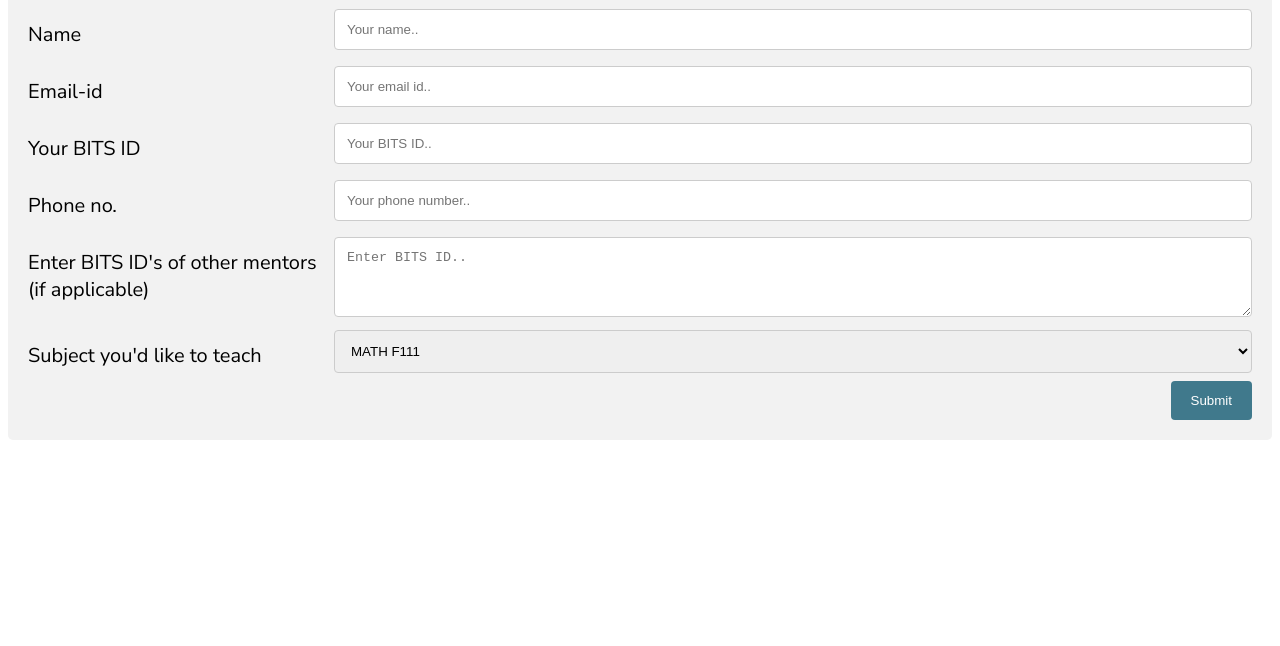
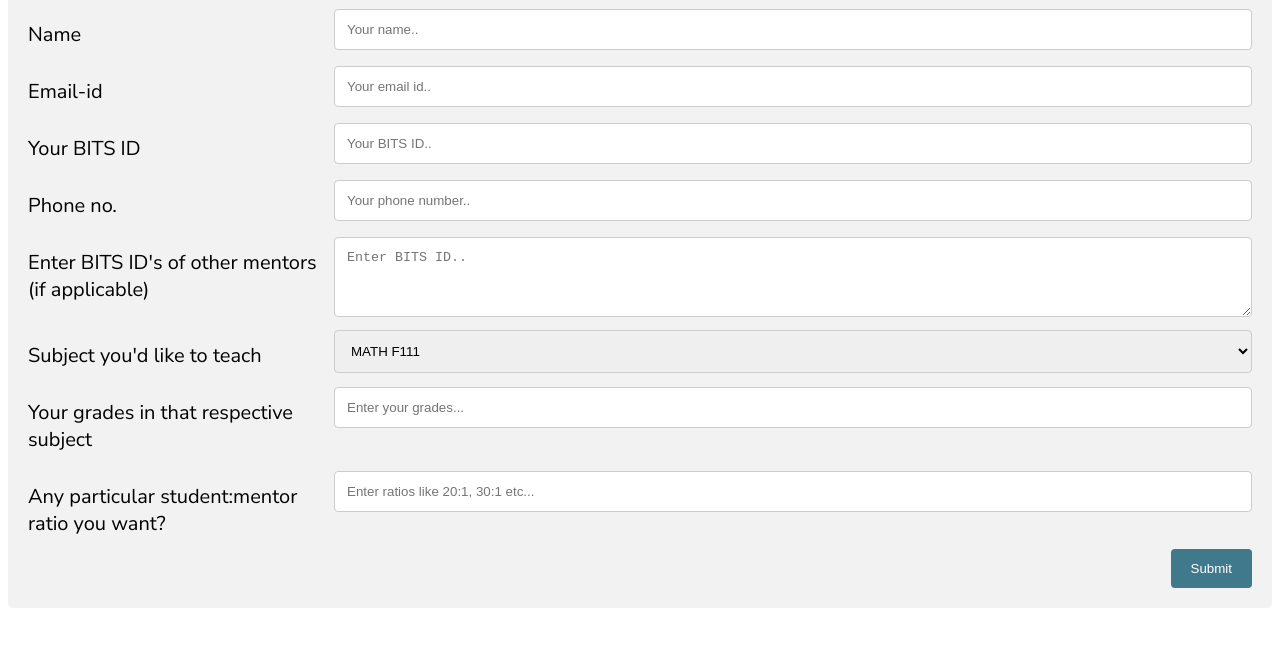
Before and after one commit to hazard4king/AAPMentorForm, a plain HTML site: page form.html in a window 1280 px wide. Shown: the part 116-762 px from the top of the page. Drawn offline with Linux system fonts and the light colour scheme.

Commit message:
Update form.html

```diff
--- a/form.html
+++ b/form.html
@@ -69,7 +69,22 @@
           </select>
         </div>
       </div>
-
+      <div class="row">
+        <div class="col-25">
+          <label for="grade">Your grades in that respective subject</label>
+        </div>
+        <div class="col-75">
+          <input type="text" id="gradesID" name="grades" placeholder="Enter your grades...">
+        </div>
+      </div>
+      <div class="row">
+      <div class="col-25">
+        <label for="ratio">Any particular student:mentor ratio you want?</label>
+      </div>
+      <div class="col-75">
+        <input type="text" id="ratioID" name="ratio" placeholder="Enter ratios like 20:1, 30:1 etc...">
+      </div>
+  </div>
       <div class="row">
         <input type="submit" value="Submit">
       </div>
```
